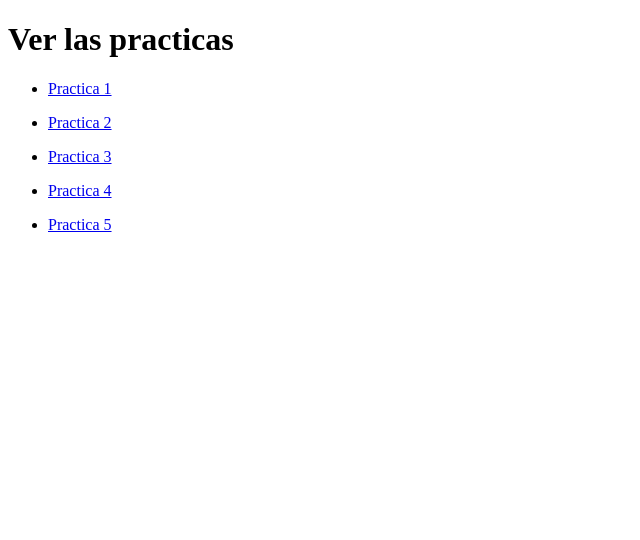
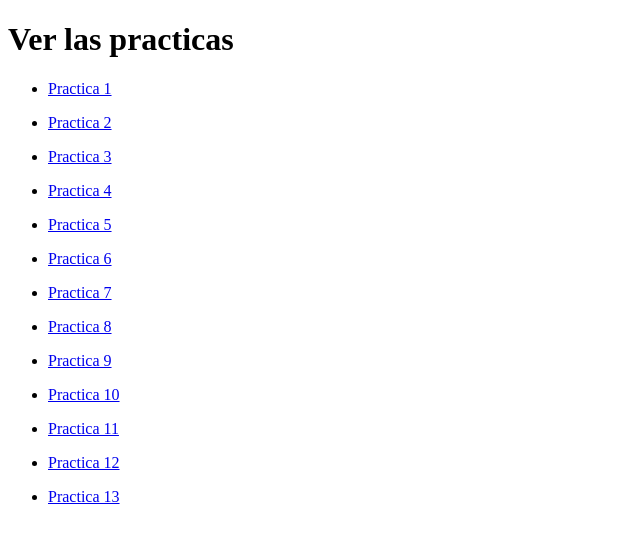
Before and after one commit to Saul0604/practicas_Desarrollo_Web, a plain HTML site: page Vista_Practicas.html in a window 1280 px wide. Shown: the whole page, without its empty margins (0-640 px from the left). Drawn offline with Linux system fonts and the light colour scheme.

Commit message:
Update Vista_Practicas.html

```diff
--- a/Vista_Practicas.html
+++ b/Vista_Practicas.html
@@ -35,6 +35,46 @@
                         <p>Practica 5</p>
                     </a>
                 </li>
+                <li>
+                    <a href="practica6/index.html">
+                        <p>Practica 6</p>
+                    </a>
+                </li>
+                <li>
+                    <a href="practica7/index.html">
+                        <p>Practica 7</p>
+                    </a>
+                </li>
+                <li>
+                    <a href="practica8/index.html">
+                        <p>Practica 8</p>
+                    </a>
+                </li>
+                <li>
+                    <a href="practica9/index.html">
+                        <p>Practica 9</p>
+                    </a>
+                </li>
+                <li>
+                    <a href="practica10/index.html">
+                        <p>Practica 10</p>
+                    </a>
+                </li>
+                <li>
+                    <a href="practica11/index.html">
+                        <p>Practica 11</p>
+                    </a>
+                </li>
+                <li>
+                    <a href="practica12/index.html">
+                        <p>Practica 12</p>
+                    </a>
+                </li>
+                <li>
+                    <a href="practica13/index.html">
+                        <p>Practica 13</p>
+                    </a>
+                </li>
             </ul>
 
 </body>
```
